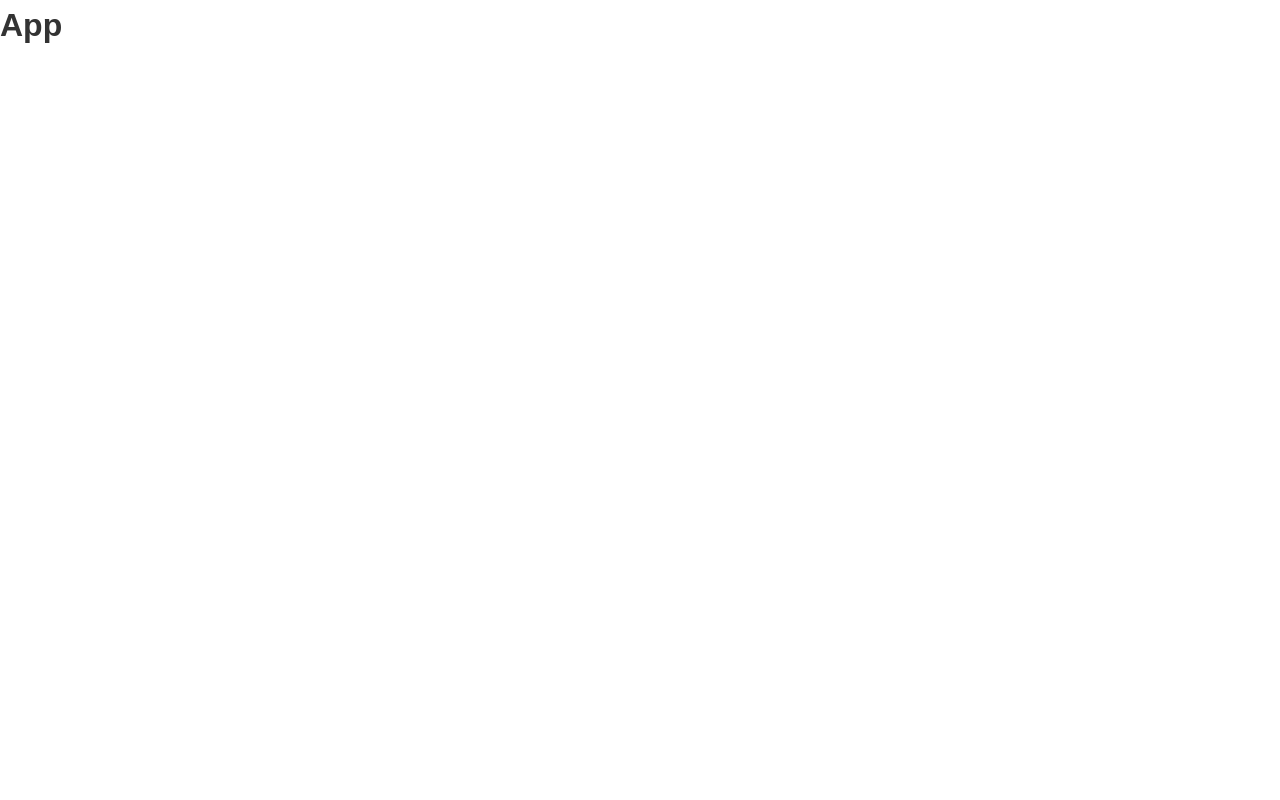
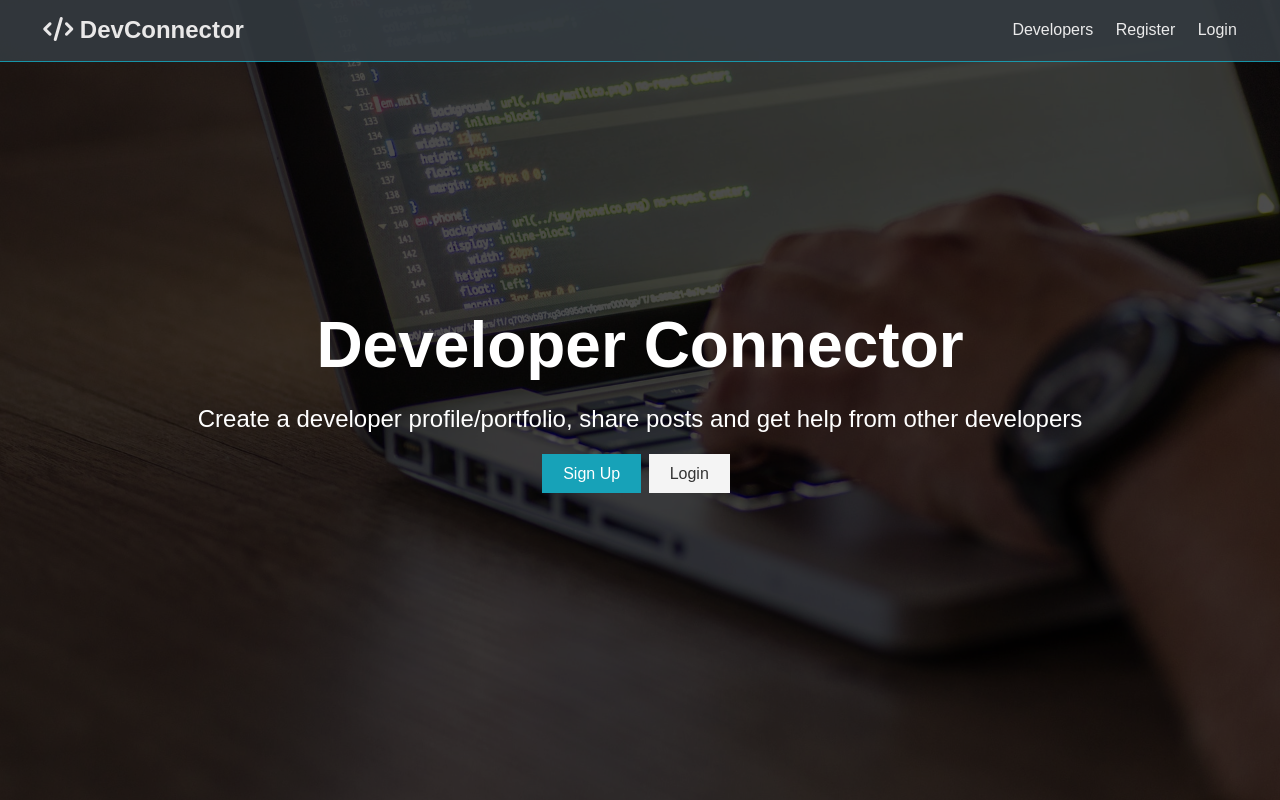
Before and after one commit to jimmikmak/mern-social-network, a React (Create React App) app in the folder src/client/: page /register in a window 1280 px wide. Built offline with nearby package versions, Linux system fonts and the light colour scheme.

Commit message:
Added JSX to Navbar and Landing

```diff
--- a/src/client/src/App.js
+++ b/src/client/src/App.js
@@ -1,9 +1,12 @@
 import React, { Fragment } from "react";
+import Navbar from "./components/layout/Navbar";
+import Landing from "./components/layout/Landing";
 import "./App.css";
 
 const App = () => (
   <Fragment>
-    <h1>App</h1>
+    <Navbar />
+    <Landing />
   </Fragment>
 );
 
--- a/src/client/src/components/layout/Landing.js
+++ b/src/client/src/components/layout/Landing.js
@@ -0,0 +1,27 @@
+import React from "react";
+
+const Landing = () => {
+  return (
+    <section className="landing">
+      <div className="dark-overlay">
+        <div className="landing-inner">
+          <h1 className="x-large">Developer Connector</h1>
+          <p className="lead">
+            Create a developer profile/portfolio, share posts and get help from
+            other developers
+          </p>
+          <div className="buttons">
+            <a href="register.html" className="btn btn-primary">
+              Sign Up
+            </a>
+            <a href="login.html" className="btn btn-light">
+              Login
+            </a>
+          </div>
+        </div>
+      </div>
+    </section>
+  );
+};
+
+export default Landing;
--- a/src/client/src/components/layout/Navbar.js
+++ b/src/client/src/components/layout/Navbar.js
@@ -2,10 +2,10 @@ import React from "react";
 
 const Navbar = () => {
   return (
-    <nav class="navbar bg-dark">
+    <nav className="navbar bg-dark">
       <h1>
         <a href="index.html">
-          <i class="fas fa-code"></i> DevConnector
+          <i className="fas fa-code"></i> DevConnector
         </a>
       </h1>
       <ul>
```
